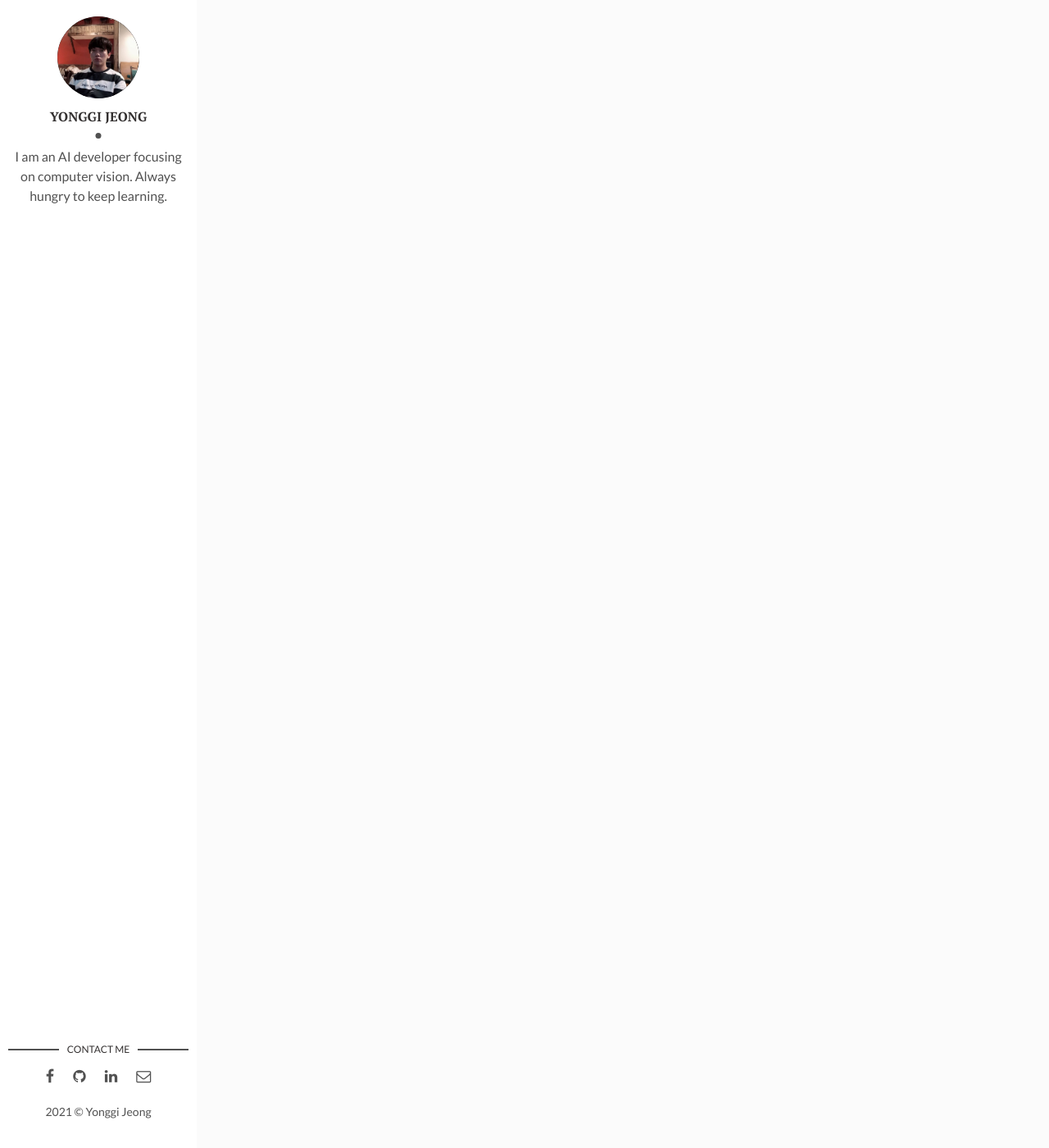
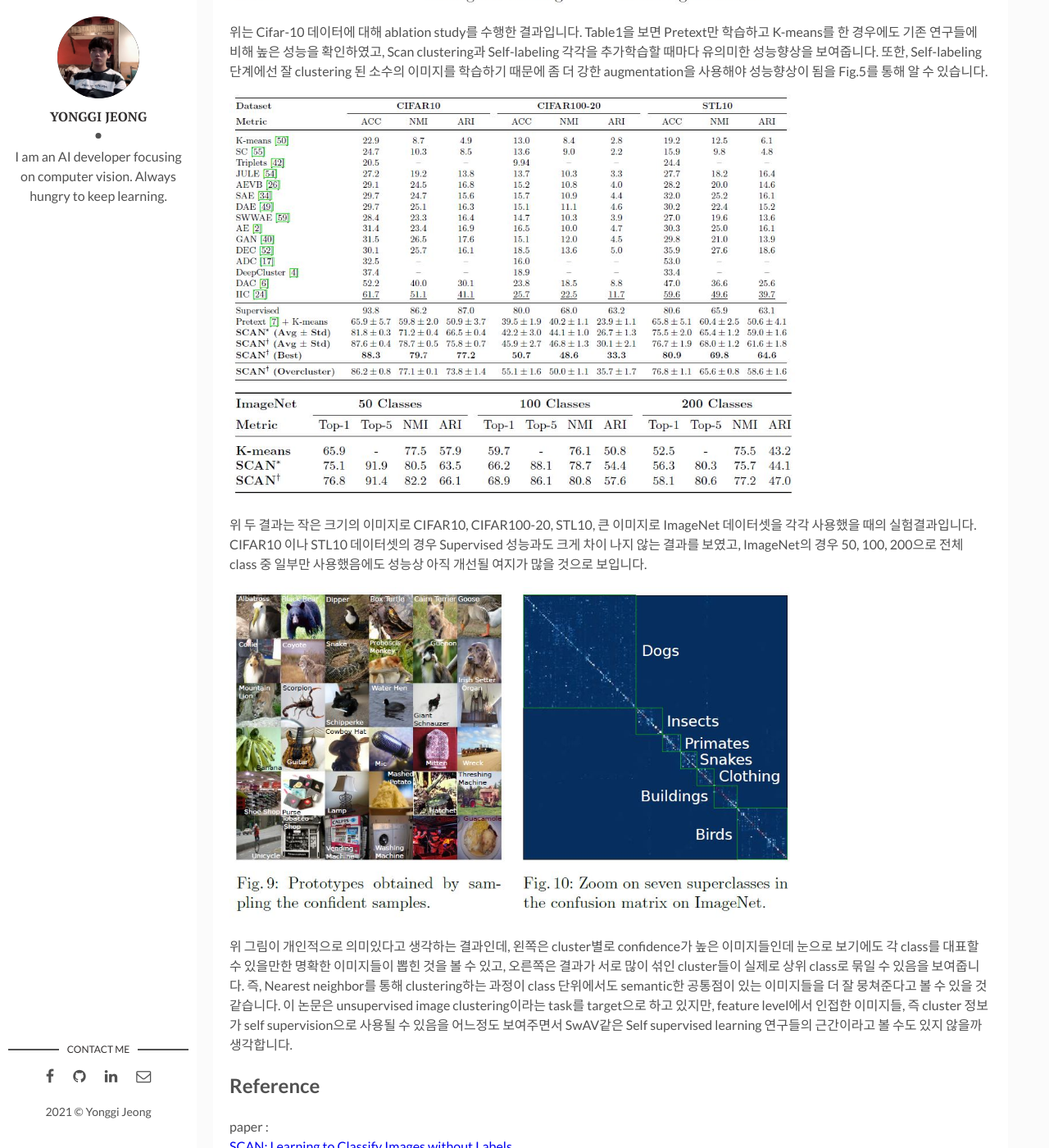
Before and after one commit to animilux/animilux.github.io, a Jekyll site: the page built from _posts/2021-05-10-SCAN.markdown, in a window 1280 px wide and 1400 px high, scrolled down 3426 px. Shown: the whole window at 82% size. Built offline with Jekyll 4.4.1, drawn with Linux system fonts in a browser that asks for light colours; comment, search, counter and statistics services are not loaded; some of the changed text lies outside the part shown.

Commit message:
scan uploaded

```diff
--- a/_posts/2021-05-10-SCAN.markdown
+++ b/_posts/2021-05-10-SCAN.markdown
@@ -43,12 +43,28 @@ SCAN의 학습과정은 크게 Pretext task, Scan Clustering, Self-labeling으
 pretext 단계에서 학습한 image representation을 사용해서 clustering 단계에선 아래의 Loss를 통해 clustering을 학습합니다.
 <img src="{{site.baseurl}}/assets/img/post7/loss.jpg" width="600"/>
 
-Loss의 앞 부분은 이미지별 nearest neighbor와의 similarity를 최대화(-1을 곱해서 최소화)하고 있고, 뒷 부분은 cluster별 entropy합을 최대화 하고자 합니다.
+Loss의 앞 부분은 이미지별 nearest neighbor와의 similarity를 최대화(-1을 곱해서 최소화)하여 같은 cluster로 예측하도록 하고 있고, 뒷 부분은 cluster별 entropy합을 최대화 하고자 합니다. cluster의 개수는 미리 정해야하는 hyperparameter이며 논문에선 데이터를 구성하는 class 수는 이미 알고 있다는 가정하에 class 수와 같은 개수로 설정하여 실험하고 있습니다.
 
 ### Self-labeling
+Self-labeling 단계에선 clustering 잘 된 이미지들을 confidence를 기준으로 선정하고, cluster 결과를 pseudo label로 할당하여 supervised learning을 진행합니다. 이를 통해 잘 학습된 이미지들을 최대한 활용하고, nearest neighbor를 같은 cluster로 할당하면서 발생한 noise를 바로잡을 수 있다고 논문에선 말합니다.
 
-<----------------작성 중---------------->
+아래는 전체 학습과정을 Algorithm으로 나타내고 있습니다.
 
+<img src="{{site.baseurl}}/assets/img/post7/fig2.jpg" width="700"/>
+
+## Experiments
+<img src="{{site.baseurl}}/assets/img/post7/fig3.jpg" width="700"/>
+
+위는 Cifar-10 데이터에 대해 ablation study를 수행한 결과입니다. Table1을 보면 Pretext만 학습하고 K-means를 한 경우에도 기존 연구들에 비해 높은 성능을 확인하였고, Scan clustering과 Self-labeling 각각을 추가학습할 때마다 유의미한 성능향상을 보여줍니다. 또한, Self-labeling 단계에선 잘 clustering 된 소수의 이미지를 학습하기 때문에 좀 더 강한 augmentation을 사용해야 성능향상이 됨을 Fig.5를 통해 알 수 있습니다.
+
+<img src="{{site.baseurl}}/assets/img/post7/fig4.jpg" width="700"/>
+<img src="{{site.baseurl}}/assets/img/post7/fig5.jpg" width="700"/>
+
+위 두 결과는 작은 크기의 이미지로 CIFAR10, CIFAR100-20, STL10, 큰 이미지로 ImageNet 데이터셋을 각각 사용했을 때의 실험결과입니다. CIFAR10 이나 STL10 데이터셋의 경우 Supervised 성능과도 크게 차이 나지 않는 결과를 보였고, ImageNet의 경우 50, 100, 200으로 전체 class 중 일부만 사용했음에도 성능상 아직 개선될 여지가 많을 것으로 보입니다.
+
+<img src="{{site.baseurl}}/assets/img/post7/fig6.jpg" width="700"/>
+
+위 그림이 개인적으로 의미있다고 생각하는 결과인데, 왼쪽은 cluster별로 confidence가 높은 이미지들인데 눈으로 보기에도 각 class를 대표할 수 있을만한 명확한 이미지들이 뽑힌 것을 볼 수 있고, 오른쪽은 결과가 서로 많이 섞인 cluster들이 실제로 상위 class로 묶일 수 있음을 보여줍니다. 즉, Nearest neighbor를 통해 clustering하는 과정이 class 단위에서도 semantic한 공통점이 있는 이미지들을 더 잘 뭉쳐준다고 볼 수 있을 것 같습니다. 이 논문은 unsupervised image clustering이라는 task를 target으로 하고 있지만, feature level에서 인접한 이미지들, 즉 cluster 정보가 self supervision으로 사용될 수 있음을 어느정도 보여주면서 SwAV같은 Self supervised learning 연구들의 근간이라고 볼 수도 있지 않을까 생각합니다.
 
 
 
```
Also changed, not shown: assets/img/post7/fig2.jpg (added), assets/img/post7/fig3.jpg (added), assets/img/post7/fig4.jpg (added), assets/img/post7/fig5.jpg (added), assets/img/post7/fig6.jpg (added).
